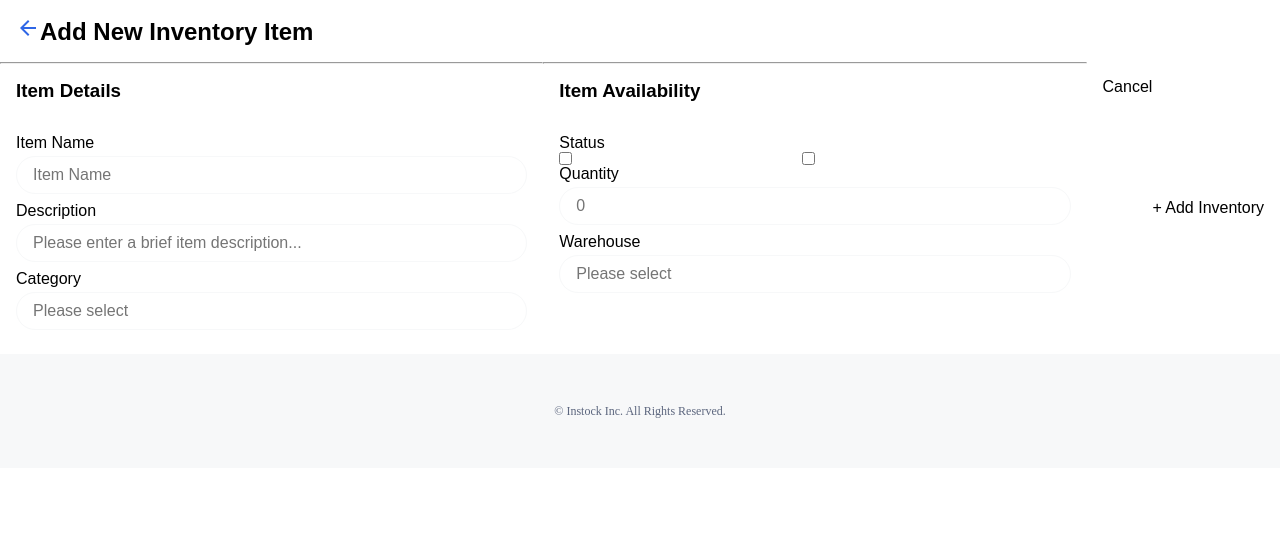
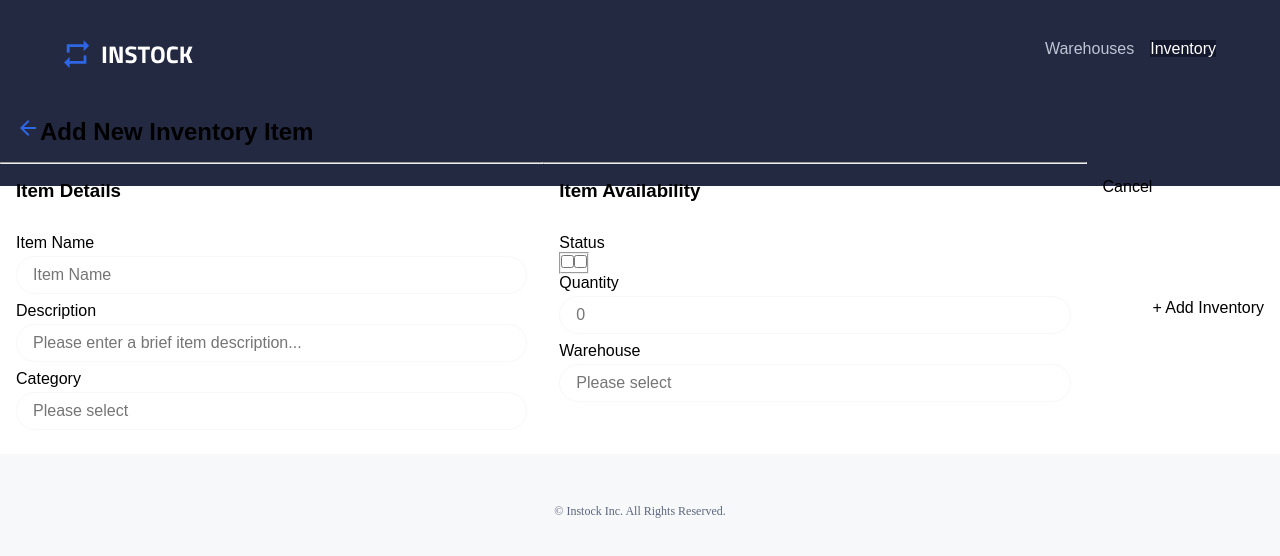
Before and after one commit to hopeaaaa/instock-frontend, a React (Vite) app: page /inventory/add in a window 1280 px wide. Shown: the top 556 px of the page. Built offline with nearby package versions, Linux system fonts and the light colour scheme; a web font is replaced by a local one.

Commit message:
link to local API

```diff
--- a/src/App.jsx
+++ b/src/App.jsx
@@ -14,7 +14,7 @@ import InventoryEdit from "./pages/InventoryEdit/InventoryEdit.jsx";
 function App() {
   return (
     <BrowserRouter>
-      {/* <Header /> */}
+      <Header />
 
       <Routes>
         <Route path="/" element={<WarehouseList />} />
--- a/src/pages/InventoryAdd/InventoryAdd.jsx
+++ b/src/pages/InventoryAdd/InventoryAdd.jsx
@@ -13,19 +13,19 @@ function InventoryAdd() {
     e.preventDefault();
     const { item_name, description, category, status, quantity } =
       formRef.current;
-    console.log(item_name);
-    // const path = `${VITE_SERVER_BASE_URL}:${VITE_SERVER_PORT}/inventory`;
-    // const response = await axios.post(path, {
-    //   item_name: item_name.value,
-    //   description: description.value,
-    //   category: category.value,
-    //   status: status.value,
-    //   quantity: quantity.value,
-    // });
+
+    //  const getAllWarehouses
+
+    const path = `${VITE_SERVER_BASE_URL}:${VITE_SERVER_PORT}/inventory/api/inventories`;
+    const response = await axios.post(path, {
+      item_name: item_name.value,
+      description: description.value,
+      category: category.value,
+      status: status.value,
+      quantity: quantity.value,
+    });
     // setInventoryList([...inventoryList, response.data]);
   };
-
-  //  const getAllWarehouses
 
   return (
     <>
@@ -66,7 +66,7 @@ function InventoryAdd() {
               </label>
               <input
                 type="text"
-                name="item-name"
+                name="item_name"
                 placeholder="Item Name"
                 className="add-inventory-form__input"
                 id="add-inventory-form__item-name"
@@ -116,12 +116,14 @@ function InventoryAdd() {
                 Status
               </label>
               <div className="add-inventory-form__checkbox-options">
+                <fieldset>
                   <input
                     type="checkbox"
-                  name="status"
+                    name="status1"
                     placeholder="Status"
                     className="add-inventory-form__checkbox"
                     id="add-inventory-form__status"
+                    value="In Stock"
                   />
                   <input
                     type="checkbox"
@@ -129,7 +131,9 @@ function InventoryAdd() {
                     placeholder="Status"
                     className="add-inventory-form__checkbox"
                     id="add-inventory-form__status"
+                    value="Out of Stock"
                   />
+                </fieldset>
               </div>
             </div>
             <div className="add-inventory-form__input-wrapper">
```
Lines whose indentation alone changed are shown as unchanged.
